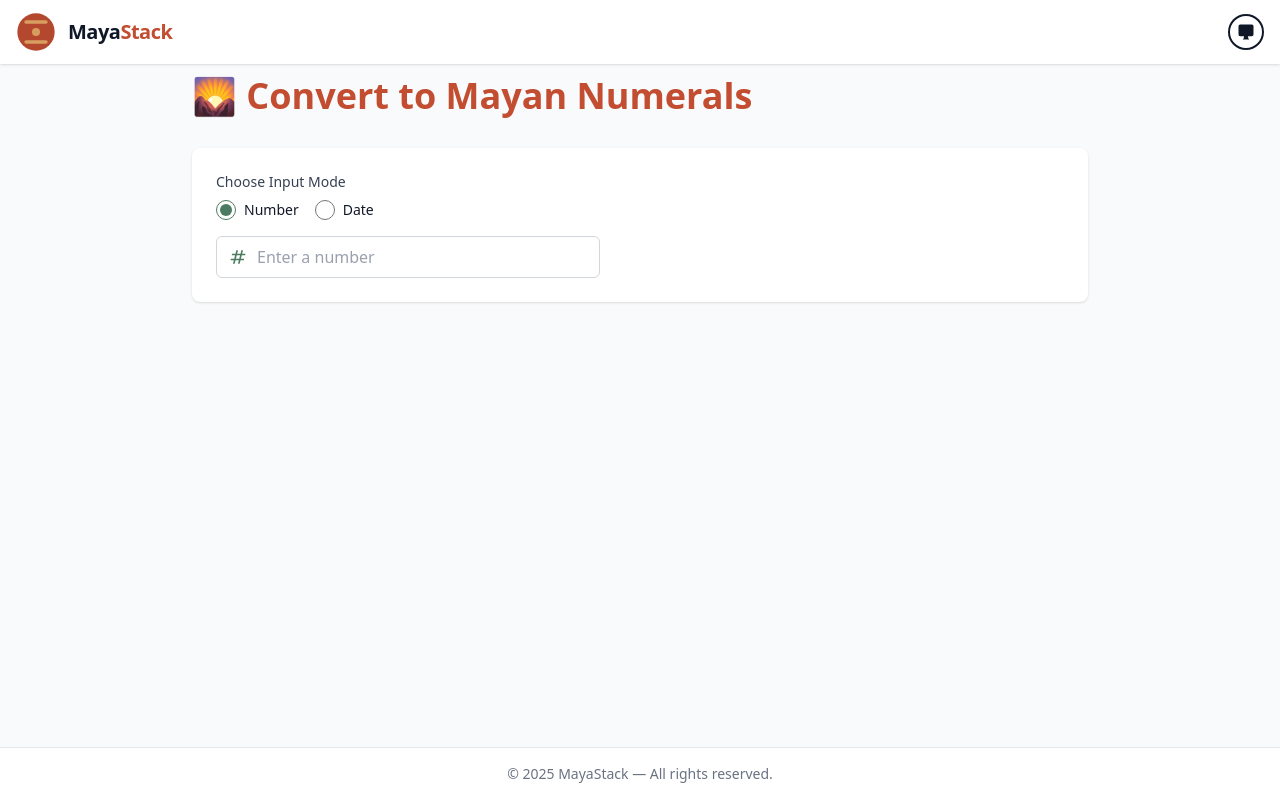
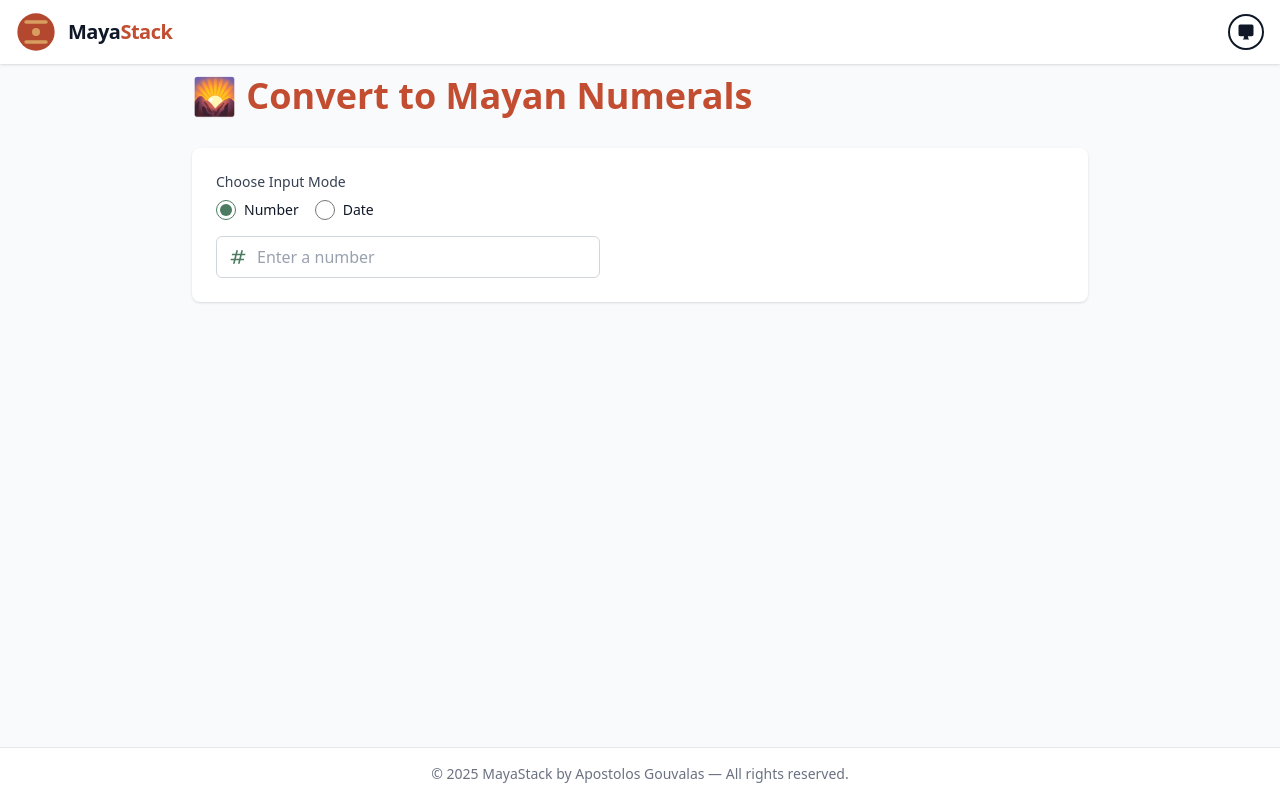
Before and after one commit to ApoGouv/mayastack, a React (Vite) app: page / in a window 1280 px wide. Built offline with nearby package versions, Linux system fonts and the light colour scheme.

Commit message:
chore: polish README, add LICENSE, bump version to 1.1.0, update footer copyright

```diff
--- a/package.json
+++ b/package.json
@@ -1,7 +1,7 @@
 {
   "name": "mayastack",
   "private": true,
-  "version": "1.0.1",
+  "version": "1.1.0",
   "homepage": "https://apogouv.github.io/mayastack",
   "type": "module",
   "scripts": {
--- a/src/App.tsx
+++ b/src/App.tsx
@@ -33,7 +33,7 @@ export default function App() {
       {/* Footer */}
       <footer className="bg-white dark:bg-gray-900 border-t border-gray-200 dark:border-gray-800">
         <div className="container mx-auto px-4 py-4 text-center text-sm text-gray-500 dark:text-gray-400">
-          © {new Date().getFullYear()} MayaStack — All rights reserved.
+          © {new Date().getFullYear()} MayaStack by Apostolos Gouvalas — All rights reserved.
         </div>
       </footer>
 
```
Also changed, not shown: 2 other files (tests, documents, lock files or other folders).
